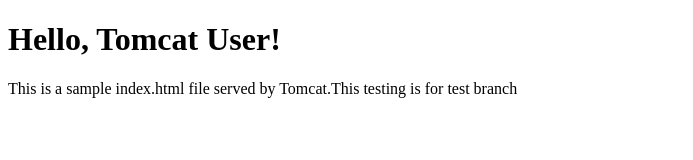
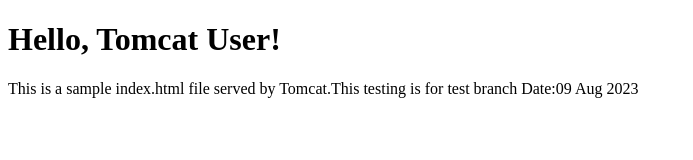
Before and after one commit to hades1908/tomcat-project, a plain HTML site: page hello-world-app/index.html in a window 1280 px wide. Shown: the whole page, without its empty margins (0-693 px from the left). Drawn offline with Linux system fonts and the light colour scheme.

Commit message:
commit from Jenkins server

```diff
--- a/hello-world-app/index.html
+++ b/hello-world-app/index.html
@@ -5,6 +5,6 @@
 </head>
 <body>
     <h1>Hello, Tomcat User!</h1>
-    <p>This is a sample index.html file served by Tomcat.This testing is for test branch</p>
+    <p>This is a sample index.html file served by Tomcat.This testing is for test branch Date:09 Aug 2023</p>
 </body>
 </html>
```
Also changed, not shown: 2 other files.
